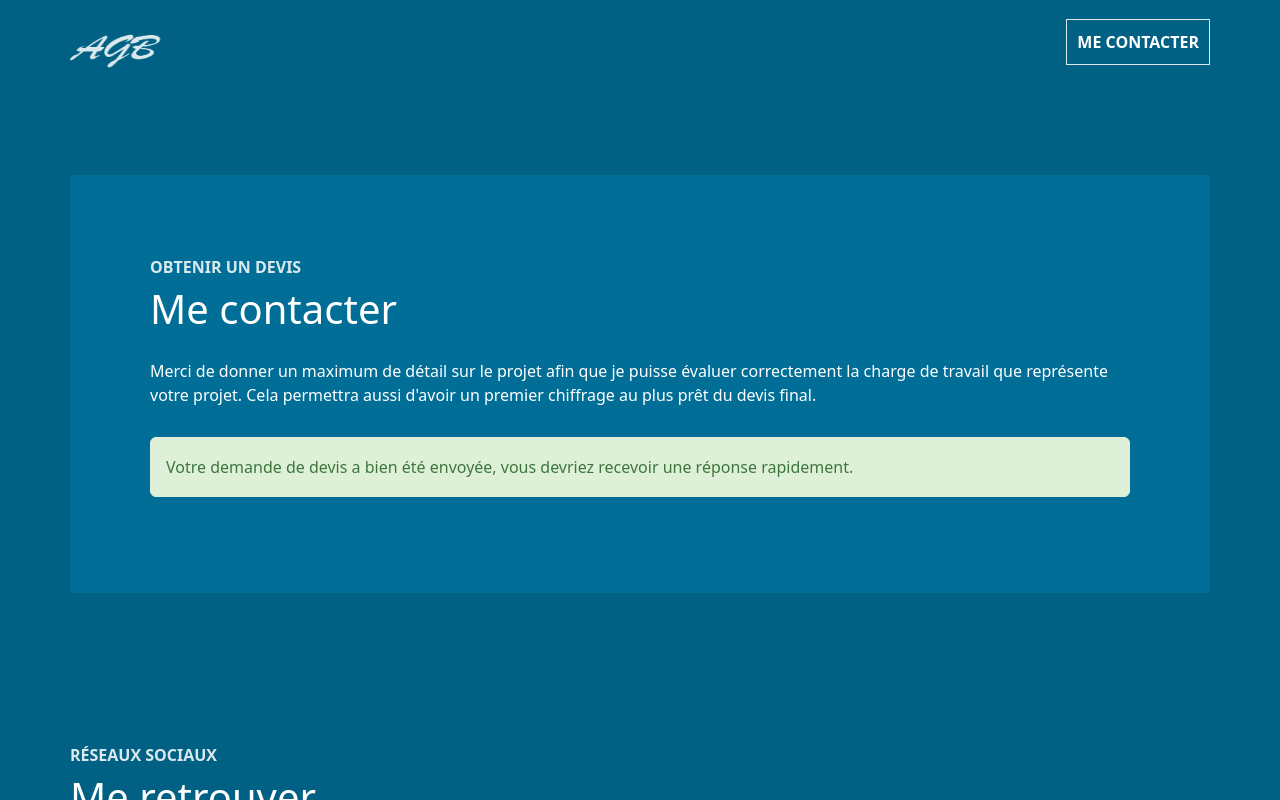
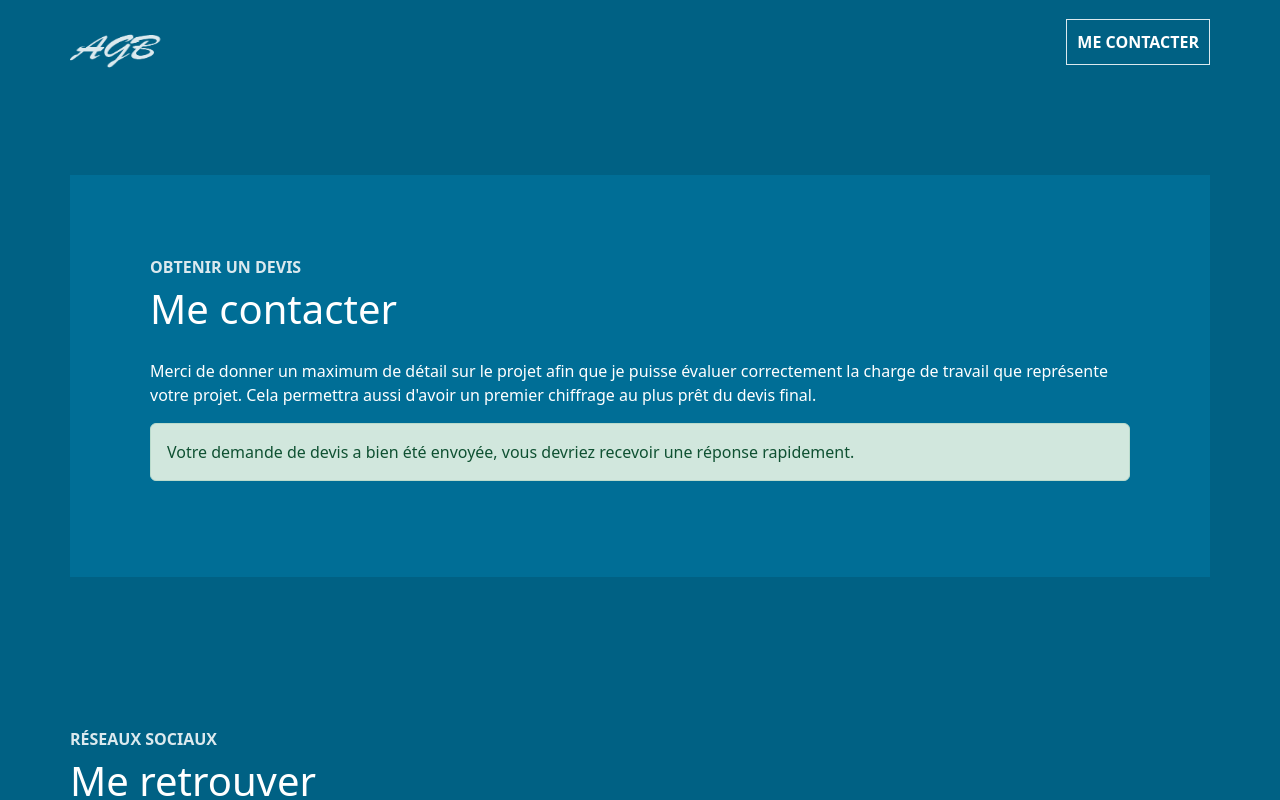
Before and after one commit to GadSnow/Portfolio, a React (Create React App) app: page /contact in a window 1280 px wide. Both pictures are taken after typing "Sample", "name@example.com", "Sample" into the empty fields and a click on the button "OBTENIR UN DEVIS". Shown: the top 800 px of the page. Built offline with nearby package versions, Linux system fonts and the light colour scheme; no server answers.

Commit message:
feat: ajout de netlify

```diff
--- a/src/App.css
+++ b/src/App.css
@@ -351,7 +351,7 @@ button:hover {
     color: var(--second-main-color);
 }
 
-.alert {
+.contact__alert {
     color: #3c763d;
     background-color: #dff0d8;
     border-color: #dff0d8;
@@ -360,6 +360,8 @@ button:hover {
     padding-left: 15px;
     display: flex;
     align-items: center;
+    padding-top: 15px;
+    padding-bottom: 15px;
 }
 
 
@@ -436,6 +438,9 @@ button:hover {
     .contact__form {
         grid-template-columns: 1fr;
     }
+    .contact__alert {
+        height: auto;
+    }
 }
 
 @media screen and (max-width: 600px) {
--- a/src/Pages/Contact.jsx
+++ b/src/Pages/Contact.jsx
@@ -44,7 +44,14 @@ function Contact() {
             votre projet. Cela permettra aussi d'avoir un premier chiffrage au
             plus prêt du devis final.
           </p>
-          <form onSubmit={handleSubmit} className="contact__form" ref={form}>
+          <form
+            onSubmit={handleSubmit}
+            className="contact__form"
+            ref={form}
+            name="contact"
+            data-netlify="true"
+            method="POST"
+          >
             <div>
               <input
                 type="text"
--- a/src/components/Confirmation.jsx
+++ b/src/components/Confirmation.jsx
@@ -2,7 +2,7 @@ import React from "react";
 
 function Confirmation() {
   return (
-    <div className="alert">
+    <div className="alert alert-success">
       Votre demande de devis a bien été envoyée, vous devriez recevoir une
       réponse rapidement.
     </div>
```
